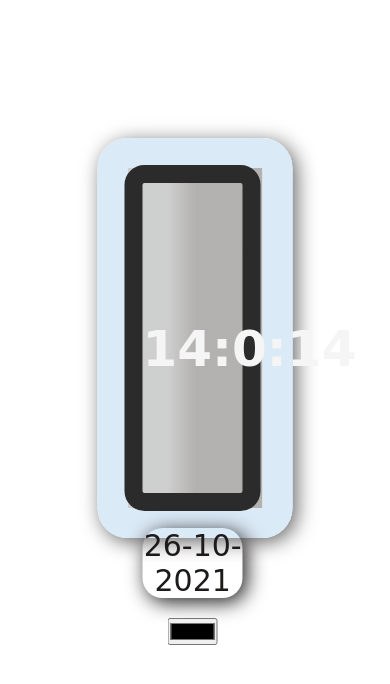
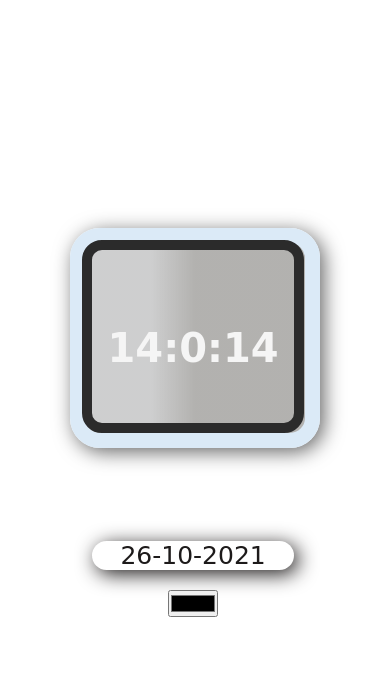
Before and after one commit to hassan12ha/time, a plain HTML site: page index.html in a window 390 px wide. Drawn offline with Linux system fonts and the light colour scheme; a web font is replaced by a local one.

Commit message:
Add files via upload

```diff
--- a/time.css
+++ b/time.css
@@ -99,3 +99,24 @@ transform: translate(-50%,-50%);
     }
 
 }
+@media screen and (max-width:559px) {
+    #setTime{
+        font-size: 40px;
+        position: relative;
+        top: -20px;
+
+    }
+    #setDate{
+        font-size: 25px;
+    }
+    #outside_box{
+        width: 250px;
+        height: 220px;
+        border: 15px solid #dbeaf7;
+
+    }
+    #inside_box{
+        border: 10px solid #2b2b2b;
+    }
+
+}
```
